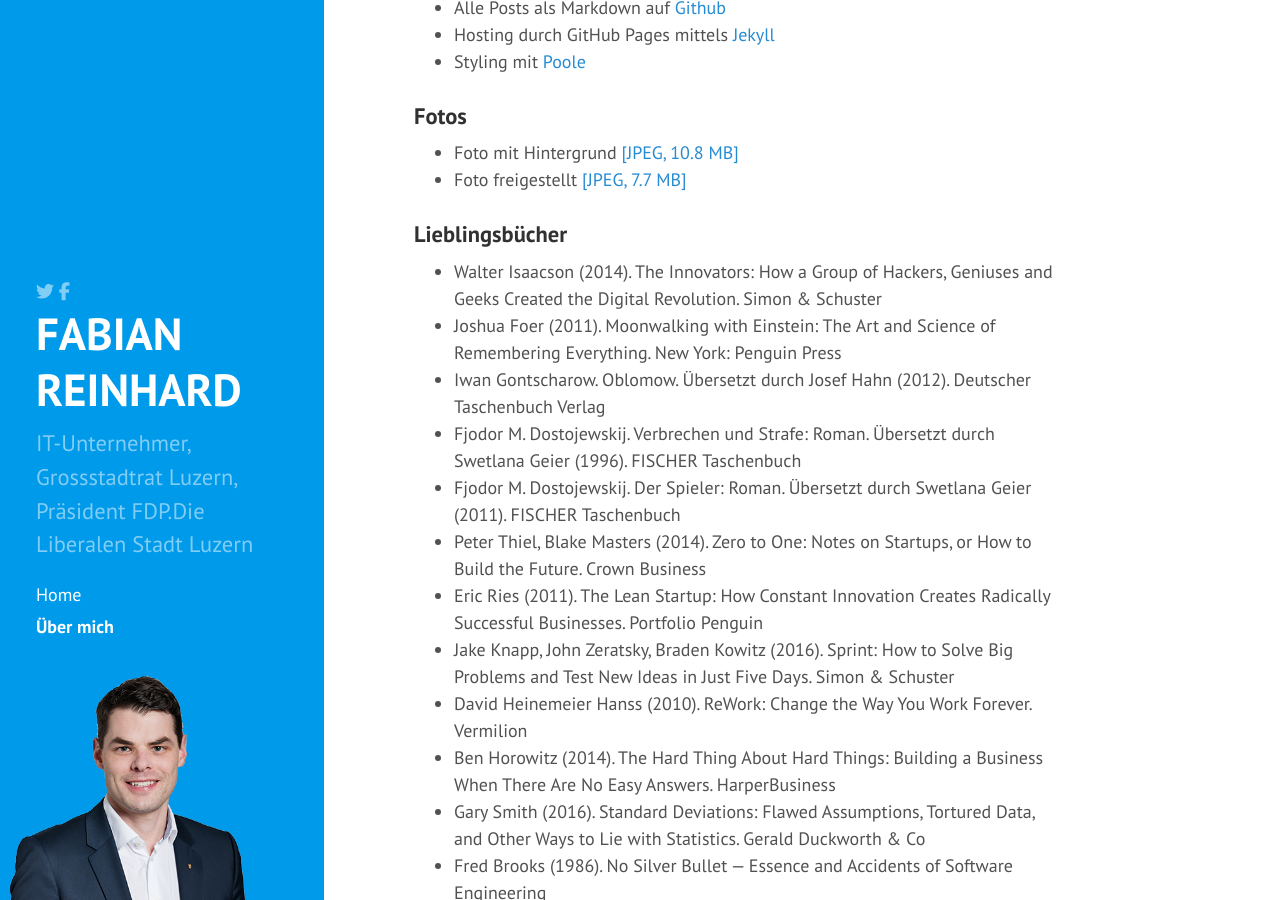
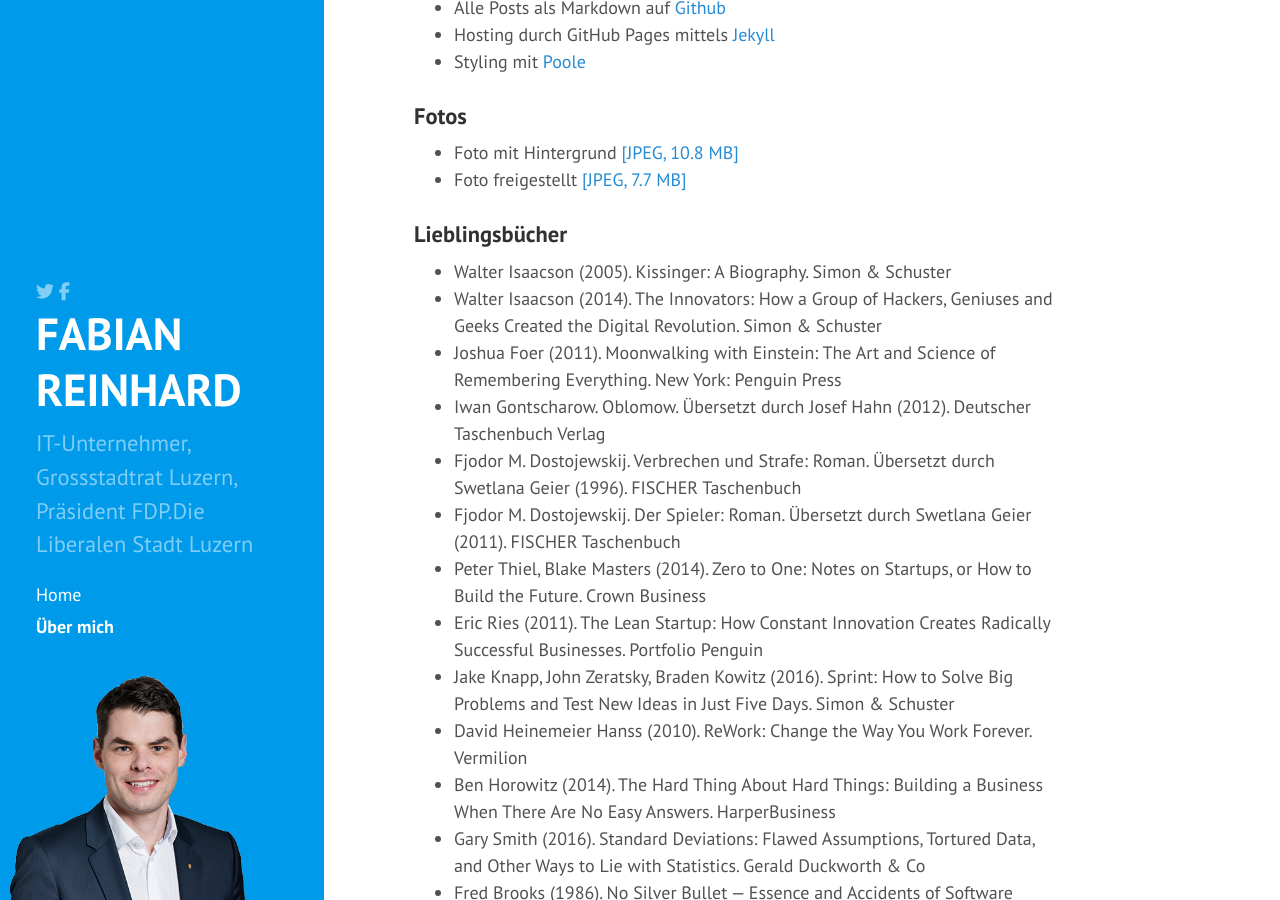
Before and after one commit to freinhard/freinhard.github.io, a Jekyll site: the page built from about.md, in a window 1280 px wide and 900 px high, scrolled down 2163 px. Built offline with Jekyll 4.4.1, drawn with Linux system fonts in a browser that asks for light colours; nearby versions of some CDN libraries; comment, search, counter and statistics services are not loaded.

Commit message:
Kissinger: A Biography

```diff
--- a/about.md
+++ b/about.md
@@ -56,6 +56,7 @@
 - Foto freigestellt [[JPEG, 7.7 MB]]({{ site.url }}/public/assets/Fabian-Reinhard-Freigestellt.jpg)
 
 ### Lieblingsbücher
+- Walter Isaacson (2005). Kissinger: A Biography. Simon & Schuster
 - Walter Isaacson (2014). The Innovators: How a Group of Hackers, Geniuses and Geeks Created the Digital Revolution. Simon & Schuster
 - Joshua Foer (2011). Moonwalking with Einstein: The Art and Science of Remembering Everything. New York: Penguin Press
 - Iwan Gontscharow. Oblomow. Übersetzt durch Josef Hahn (2012). Deutscher Taschenbuch Verlag
```
